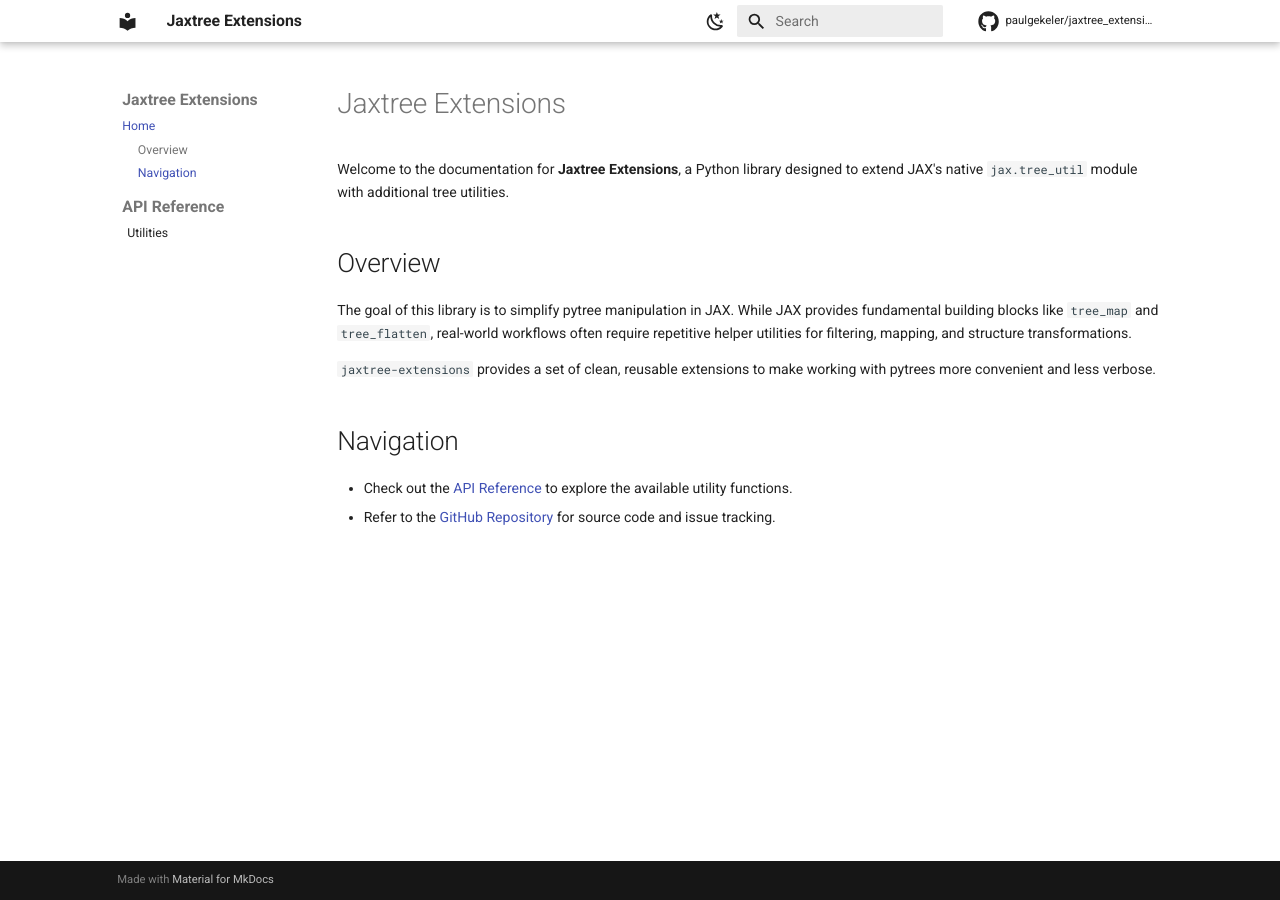
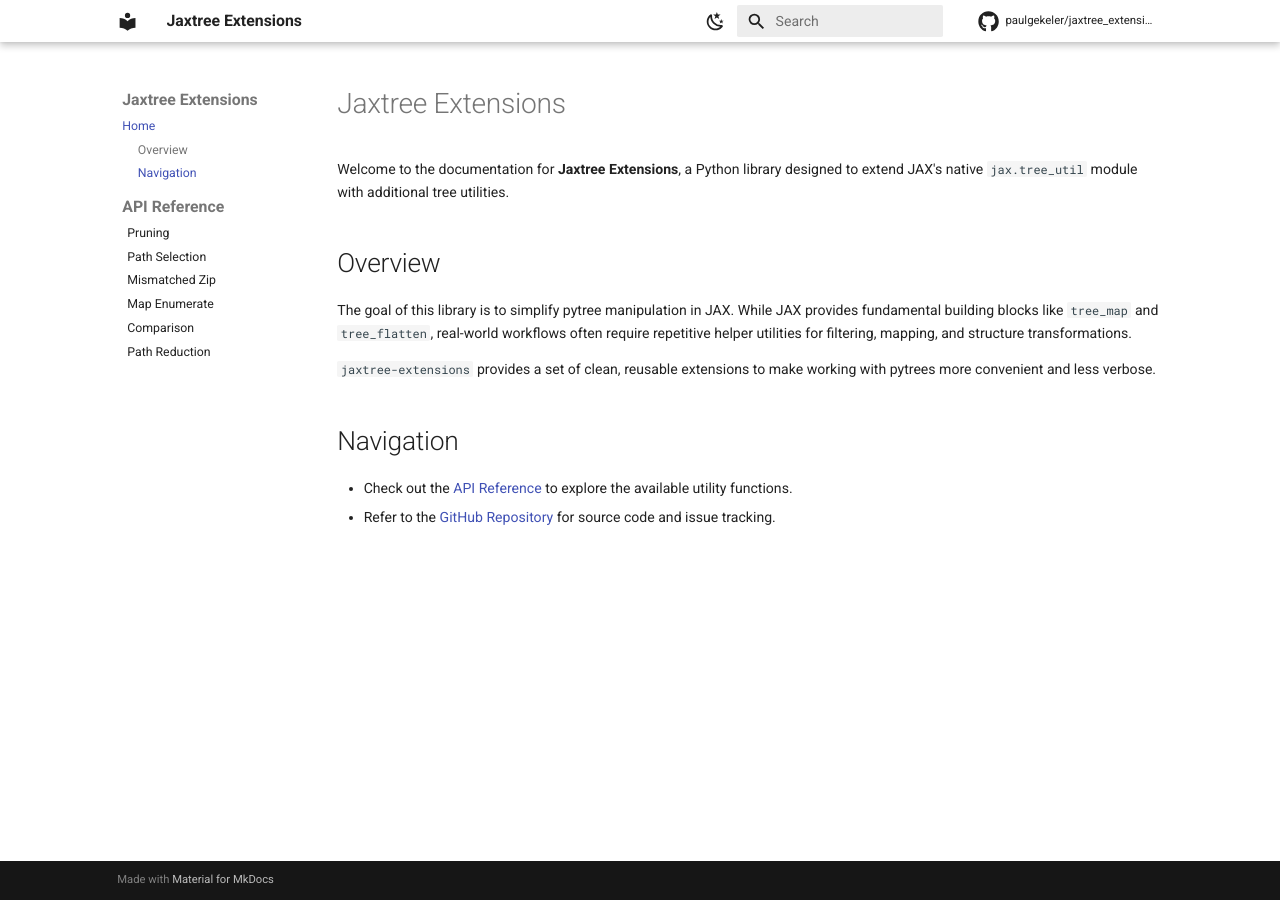
Before and after one commit to paulgekeler/jaxtree_extensions, an MkDocs documentation site: the page built from docs/index.md, in a window 1280 px wide. Built offline with MkDocs 1.6.1 and Material for MkDocs 9.7.7, drawn with Linux system fonts in a browser that asks for light colours; comment, search, counter and statistics services are not loaded.

Commit message:
chore(docs): Add documentation nav structure for modules.

```diff
--- a/mkdocs.yml
+++ b/mkdocs.yml
@@ -98,4 +98,9 @@ markdown_extensions:
 nav:
   - Home: index.md
   - API Reference:
-      - Utilities: api/utils.md
+      - Pruning: api/prune.md
+      - Path Selection: api/path_select.md
+      - Mismatched Zip: api/zip_mismatched.md
+      - Map Enumerate: api/enumerate.md
+      - Comparison: api/compare.md
+      - Path Reduction: api/reduce_path.md
```
